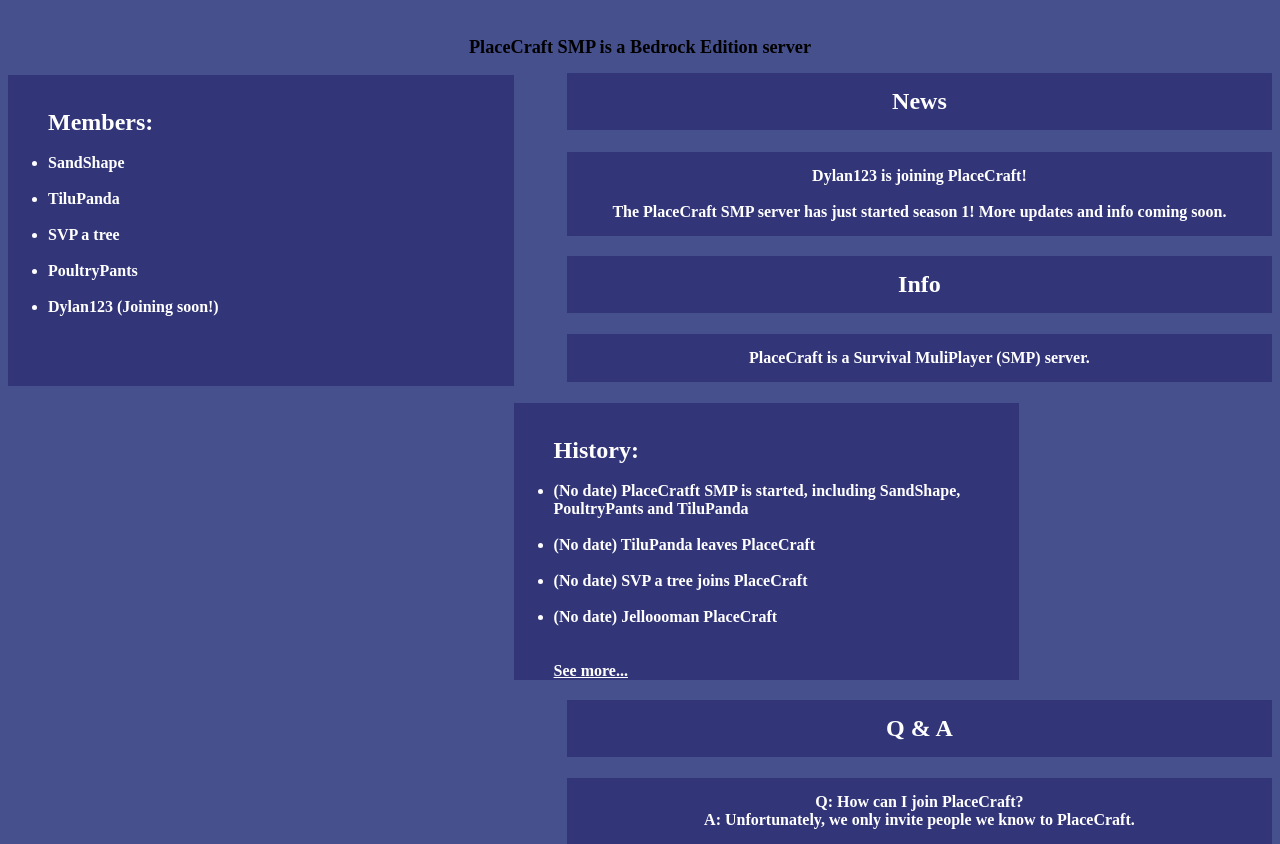
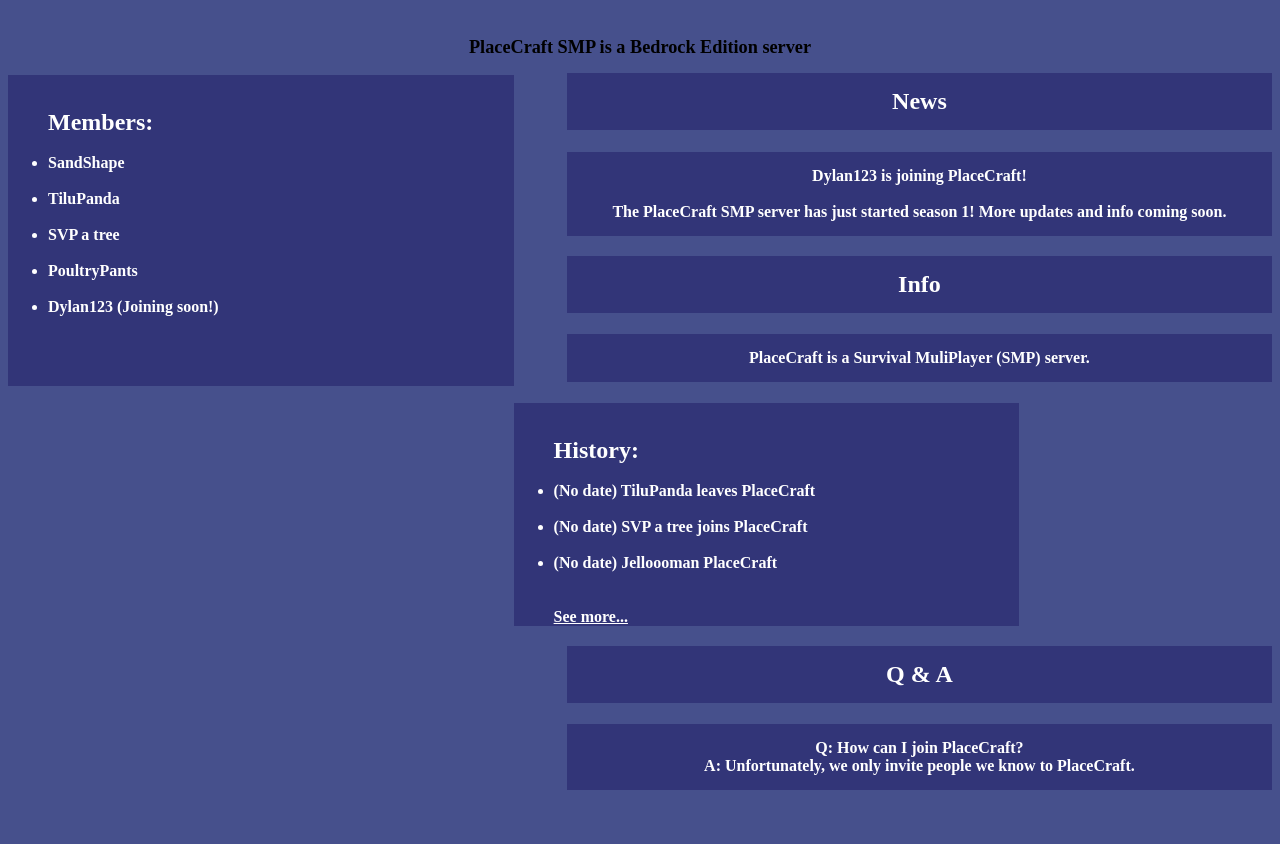
Before and after one commit to PlaceCraftSMP/PlaceCraftSMP.github.io, a plain HTML site: page index.html in a window 1280 px wide. Shown: the part 58-902 px from the top of the page. After the commit the page ends 848 px from the top, so only its background shows below. Drawn offline with Linux system fonts and the light colour scheme.

Commit message:
Update index.html

```diff
--- a/index.html
+++ b/index.html
@@ -151,7 +151,6 @@ The PlaceCraft SMP server has just started season 1! More updates and info comin
         <span class="member-heading">History:</span>
         <br>
         <br>
-        <li>(No date) PlaceCratft SMP is started, including SandShape, PoultryPants and TiluPanda</li><br>
         <li>(No date) TiluPanda leaves PlaceCraft</li><br>
         <li>(No date) SVP a tree joins PlaceCraft</li><br>
         <li>(No date) Jelloooman PlaceCraft</li><br>
```
